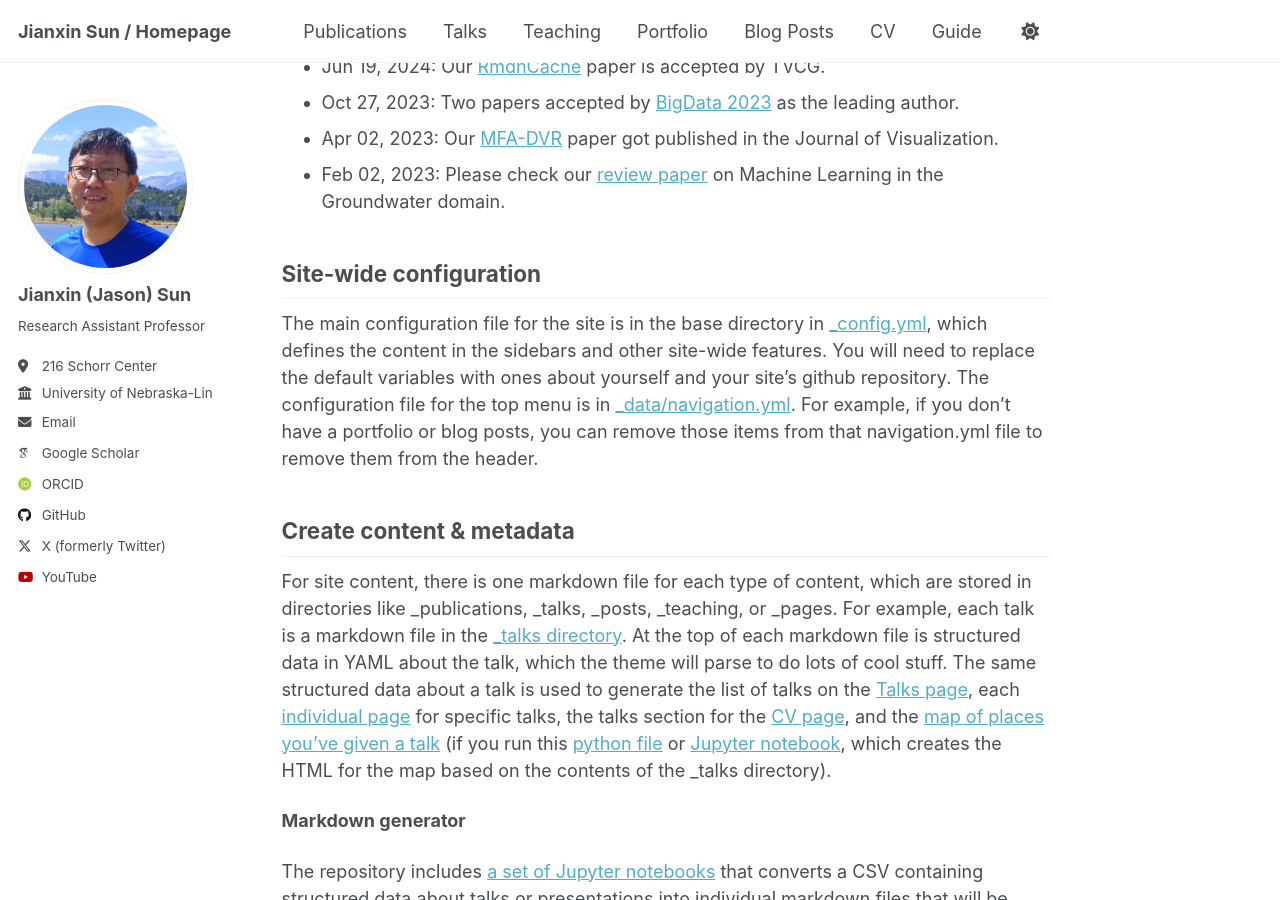
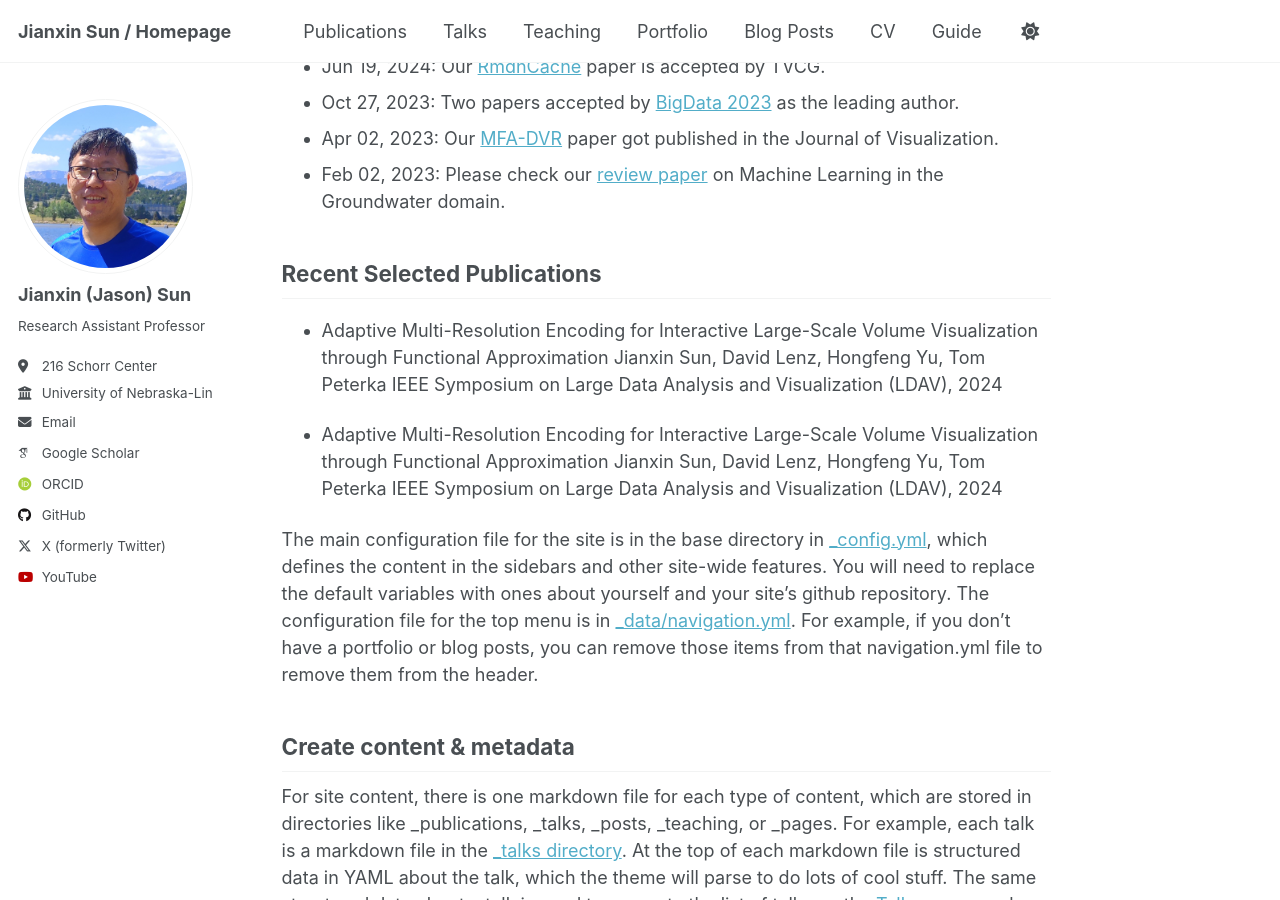
Before and after one commit to sunjianxin/sunjianxin.github.io, a Jekyll site: the page built from _pages/about.md, in a window 1280 px wide and 900 px high, scrolled down 529 px. Built offline with Jekyll 4.4.1, drawn with Linux system fonts in a browser that asks for light colours; some web fonts are replaced.

Commit message:
Update about.md

```diff
--- a/_pages/about.md
+++ b/_pages/about.md
@@ -21,8 +21,16 @@ News
 - Apr 02, 2023: Our [MFA-DVR](https://link.springer.com/article/10.1007/s12650-023-00946-y) paper got published in the Journal of Visualization.
 - Feb 02, 2023: Please check our [review paper](https://www.sciencedirect.com/science/article/pii/S004313542300180X?casa_token=WlEPnkdR5akAAAAA:kjxbRnqBaa8vDkgmDDFCv-UxDjXrSMhSQwXlkNmzKaKFGphWdj30-e7-mJxswjyAzIzbMPyS) on Machine Learning in the Groundwater domain.
 
-Site-wide configuration
+Recent Selected Publications
 ------
+- Adaptive Multi-Resolution Encoding for Interactive Large-Scale Volume Visualization through Functional Approximation
+  Jianxin Sun, David Lenz, Hongfeng Yu, Tom Peterka
+  IEEE Symposium on Large Data Analysis and Visualization (LDAV), 2024
+
+- Adaptive Multi-Resolution Encoding for Interactive Large-Scale Volume Visualization through Functional Approximation
+  Jianxin Sun, David Lenz, Hongfeng Yu, Tom Peterka
+  IEEE Symposium on Large Data Analysis and Visualization (LDAV), 2024
+
 The main configuration file for the site is in the base directory in [_config.yml](https://github.com/academicpages/academicpages.github.io/blob/master/_config.yml), which defines the content in the sidebars and other site-wide features. You will need to replace the default variables with ones about yourself and your site's github repository. The configuration file for the top menu is in [_data/navigation.yml](https://github.com/academicpages/academicpages.github.io/blob/master/_data/navigation.yml). For example, if you don't have a portfolio or blog posts, you can remove those items from that navigation.yml file to remove them from the header.
 
 Create content & metadata
```
